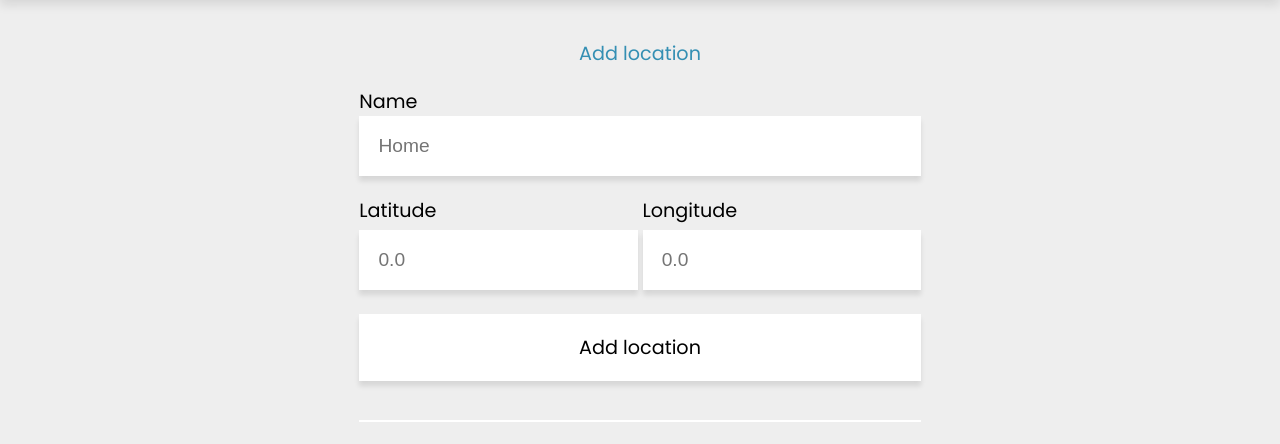
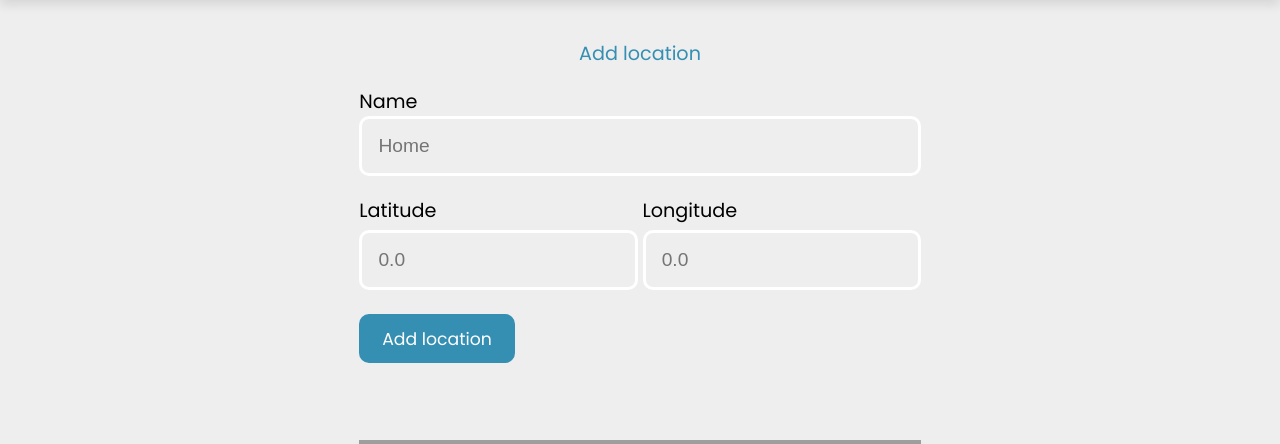
Before and after one commit to SamuelRosander/datadrone, a Flask app: page /locations/ in a window 1280 px wide. Shown: the part 69-513 px from the top of the page. Run offline with Flask 3, Linux system fonts and the light colour scheme; the visitor is signed in with stand-in values (Sample User, id 1); data that the repository does not hold is empty; some libraries are stand-ins or nearby versions; grey boxes are pictures that could not be loaded.

Commit message:
Update forms css

```diff
--- a/datadrone/static/style.css
+++ b/datadrone/static/style.css
@@ -4,11 +4,12 @@
     --bg-color: #333;
     --bg-color-hover: #282828;
     --navbar-color: #222;
-    --form-color: #444;
-    --form-color-secondary: #555;
-    --form-color-third: #3c3c3c;
+    --card-bg-color: #444;
+    --card-bg-color-secondary: #555;
+    --bar-bg-color: #3c3c3c;
     --text-color: #fff;
     --text-color-inverted: #000;
+    --form-border-color: #666;
     --main-color: #62c4ea;
     --main-color-hover: #4e9cbc;
     --btn-hover-color: #555;
@@ -26,11 +27,12 @@
     :root {
         --bg-color: #eee;
         --navbar-color: #fff;
-        --form-color: #fff;
-        --form-color-secondary: #eee;
-        --form-color-third: #e8e8e8;
+        --card-bg-color: #fff;
+        --card-bg-color-secondary: #eee;
+        --bar-bg-color: #e8e8e8;
         --text-color: #000;
         --text-color-inverted: #fff;
+        --form-border-color: #fff;
         --main-color: #348fb3;
         --main-color-hover: #4ba3c6;
         --btn-hover-color: #f5f5f5;
@@ -84,6 +86,14 @@
     opacity: 0;
 }
 
+.left {
+    justify-self: left;
+}
+
+.right {
+    justify-self: right;
+}
+
 html {
     font-size: 120%;
 }
@@ -214,11 +224,12 @@
 
 .form {
     width: 100%;
-    background-color: var(--form-color);
     color: var(--text-color);
-    padding: 1rem;
+    background-color: transparent;
+    border: 3px solid var(--form-border-color);
+    border-radius: 10px;
+    padding: calc(1rem - 3px);
     font-size: 1rem;
-    box-shadow: 0 5px 5px rgba(0,0,0,0.1);
     margin-bottom: 1rem;
 }
 
@@ -279,14 +290,13 @@
 }
 
 .btn {
-    width: 100%;
-    background-color: var(--form-color);
-    color: var(--text-color);
+    background-color: var(--main-color);
+    color: var(--text-color-inverted);
     font-family: 'Poppins', sans-serif;
-    padding: 1rem;
+    border-radius: 10px;
+    padding: 0.6rem 1.2rem;
     margin-bottom: 1rem;
-    font-size: 1rem;
-    box-shadow: 0 5px 5px rgba(0,0,0,0.1);
+    font-size: 0.9rem;
     display: flex;
     justify-content: center;
     align-items: center;
@@ -821,13 +816,17 @@
     display: grid;
     grid-template-columns: 1fr 1fr;
     grid-gap: 5px;
-    padding-bottom: 1rem;
+    padding-bottom: 2rem;
     margin-bottom: 2rem;
-    border-bottom: 2px solid var(--form-color);
+    border-bottom: 2px solid var(--card-bg-color);
 }
 
-.locations-grid > .btn{
-    grid-column: span 2;
+form:last-of-type .locations-grid {
+    border-bottom: none;
+}
+
+.locations-grid > .btn {
+    margin: 0;
 }
 
 .locations-flexrow {
--- a/datadrone/templates/details.html
+++ b/datadrone/templates/details.html
@@ -38,7 +38,7 @@
 
     {{ edit_name_form.itemname(class="form", value=item.itemname) }}
 
-    <button type="submit" class="btn color mb-0" title="Save">
+    <button type="submit" class="btn mb-0" title="Save">
         <i class='bx bx-save'></i>
     </button>
 
--- a/datadrone/templates/item_edit.html
+++ b/datadrone/templates/item_edit.html
@@ -47,7 +47,7 @@
 
         <a onClick="return confirm('Are you sure you want to delete this tag?')"
                 href="{{ url_for('tags.delete', tag_id=form_tag.tag_id.data) }}"
-                class="btn delete">
+                class="btn delete" title="Delete">
             <i class='bx bx-trash'></i>
         </a>
     </div>
--- a/datadrone/templates/locations.html
+++ b/datadrone/templates/locations.html
@@ -15,7 +15,7 @@
         {{ add_form.latitude(class="form", placeholder="0.0") }}
         {{ add_form.longitude(class="form", placeholder="0.0") }}
 
-        {{ add_form.submit(class="btn") }}
+        {{ add_form.submit(class="btn left") }}
     </div>
 
 </form>
@@ -62,25 +62,25 @@
 
 <h4>Edit locations</h4>
 {% for location in locations if not location.deleted %}
-<form method="POST" class="edit-tag-form" action="{{ url_for('locations.edit',
+<form method="POST" action="{{ url_for('locations.edit',
         location_id=location.location_id) }}">
     {{ edit_form.hidden_tag() }}
     {{ edit_form.name.label }}
 
-    <div class="locations-flexrow">
         {{ edit_form.name(value=location.name, class="form") }}
-        <a class="btn delete" href="{{ url_for('locations.delete',
-                location_id=location.location_id) }}"
-                onClick="return confirm('Are you sure you want to delete this location?')">
-            <i class='bx bx-trash'></i>
-        </a>
-    </div>
     <div class="locations-grid">
         {{ edit_form.latitude.label }}
         {{ edit_form.longitude.label }}
+
         {{ edit_form.latitude(value=location.latitude, class="form") }}
         {{ edit_form.longitude(value=location.longitude, class="form") }}
-        {{ edit_form.submit(class="btn") }}
+
+        {{ edit_form.submit(class="btn left") }}
+        <a class="btn delete right" href="{{ url_for('locations.delete',
+                location_id=location.location_id) }}"
+                onClick="return confirm('Are you sure you want to delete this location?')">
+            Delete
+        </a>
     </div>
 
 </form>
```
Also changed, not shown: other parts of datadrone/static/style.css (+66 -90 lines), datadrone/templates/list.html (+7 -7 lines), datadrone/templates/login.html (+12 -9 lines).
